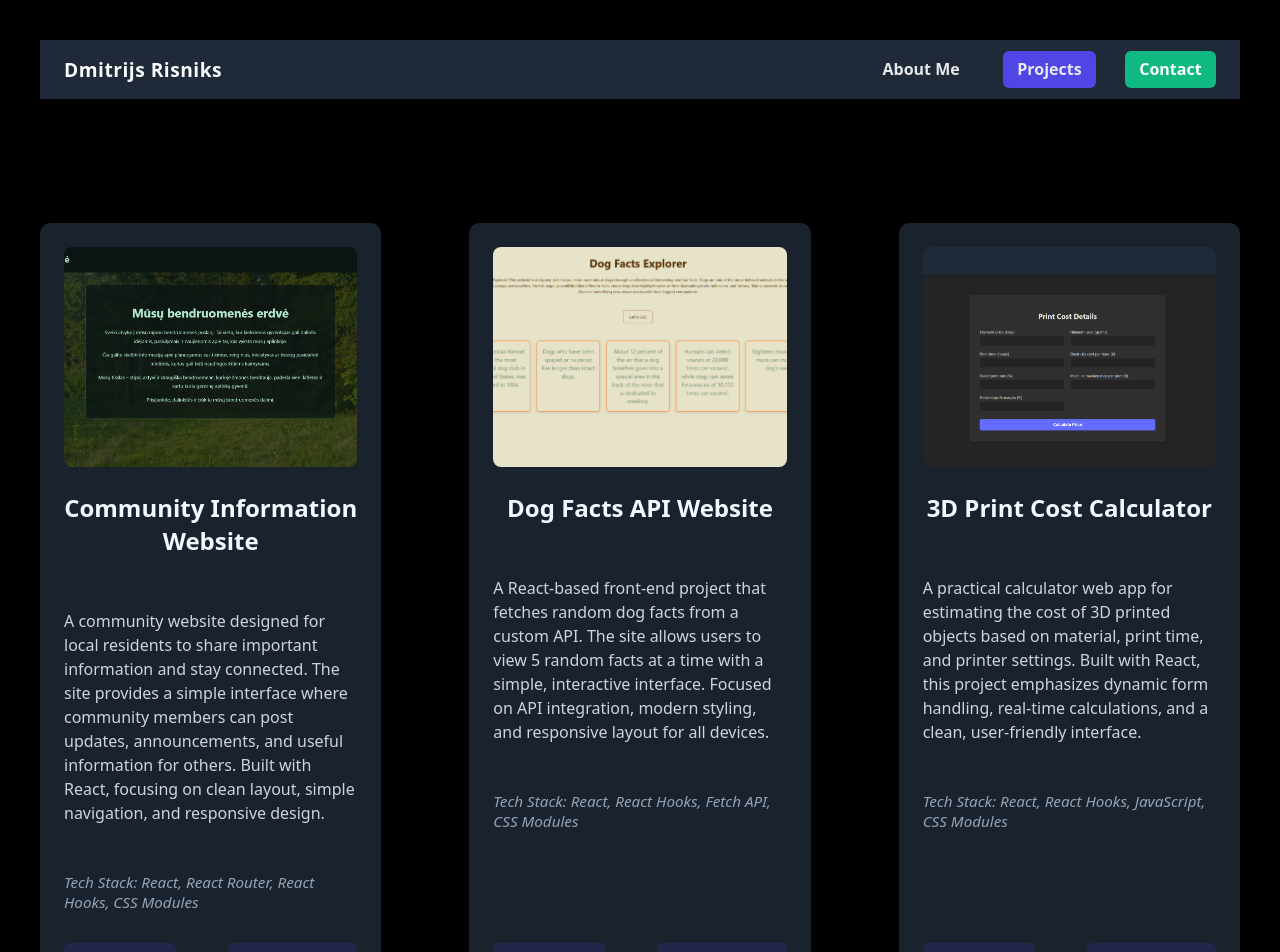
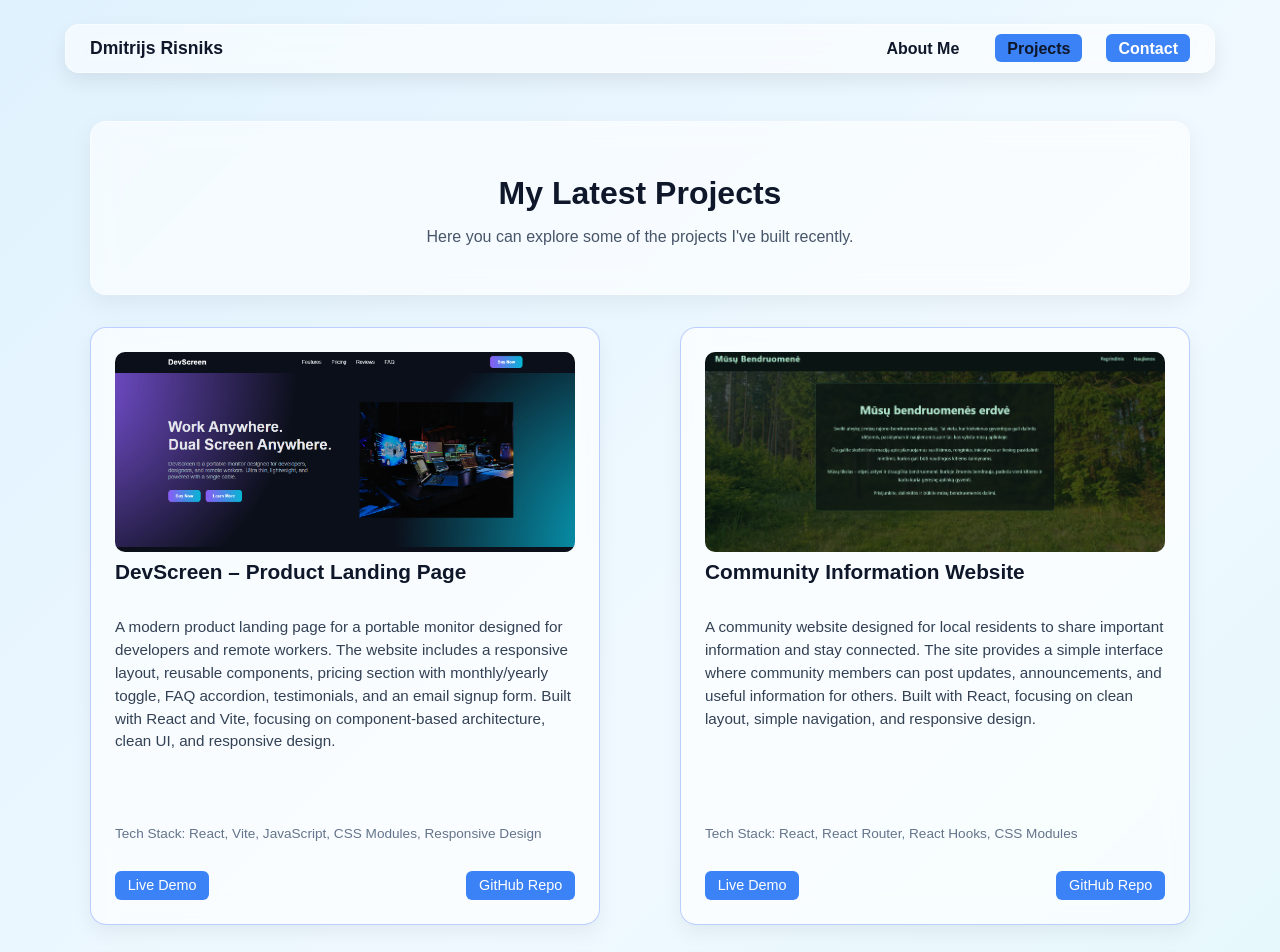
Before and after one commit to DvR1s/Portfolio-Page, a React (Vite) app: page /projects in a window 1280 px wide. Shown: the top 952 px of the page. Built offline with nearby package versions, Linux system fonts and the light colour scheme.

Commit message:
update css to diferent color pallete

```diff
--- a/src/App.css
+++ b/src/App.css
@@ -1,6 +1,25 @@
-:root {
-  font-family: system-ui, Avenir, Helvetica, Arial, sans-serif;
-  max-width: 100%;
-  padding: 2rem;
-  background-color: black;
+body {
+  margin: 0;
+  font-family: Arial, Helvetica, sans-serif;
+
+  background: linear-gradient(
+    135deg,
+    #e0f2fe 0%,
+    #f0f9ff 50%,
+    #e0f7fa 100%
+  );
+
+  min-height: 100vh;
 }
+
+h1, h2, h3 {
+  color: #0f172a;
+}
+
+p {
+  color: #334155;
+}
+
+.techStack {
+  color: #475569;
+}
--- a/src/components/MainNavigation.module.css
+++ b/src/components/MainNavigation.module.css
@@ -1,31 +1,34 @@
 .header {
   width: 100%;
-  background-color: #1f2937;
-  box-shadow: 0 2px 8px rgba(0, 0, 0, 0.2);
+  display: flex;
+  justify-content: center;
+  margin-top: 1.5rem;
 }
 
 .nav {
-  max-width: 1200px;
-  margin: 0 auto;
-  padding: 1rem 1.5rem;
-
+  width: 100%;
+  max-width: 1100px;
+  padding: 0.8rem 1.5rem;
   display: flex;
   justify-content: space-between;
   align-items: center;
+  background: rgba(255, 255, 255, 0.6);
+  backdrop-filter: blur(10px);
+  border-radius: 14px;
+  border: 1px solid rgba(255, 255, 255, 0.5);
+  box-shadow: 0 8px 20px rgba(0, 0, 0, 0.08);
 }
 
 .logo {
-  font-size: 1.2rem;
+  font-size: 1.1rem;
   font-weight: 700;
-  color: #f9fafb;
-  letter-spacing: 0.5px;
+  color: #0f172a;
 }
 
 .list {
   display: flex;
   align-items: center;
-  justify-content: center;
-  gap: 1.8rem;
+  gap: 1.5rem;
   list-style: none;
   margin: 0;
   padding: 0;
@@ -34,49 +37,47 @@
 .list a {
   font-weight: 600;
   text-decoration: none;
-  color: #e5e7eb;
-  padding: 0.45rem 0.9rem;
+  color: #0f172a;
+  padding: 0.35rem 0.75rem;
   border-radius: 6px;
   transition: all 0.2s ease;
 }
 
 .notactive {
-  color: #e5e7eb;
+  color: #0f172a;
 }
 
 .active {
-  background-color: #4f46e5;
+  background-color: #3b82f6;
   color: white;
 }
 
 .list a:hover {
-  background-color: #4338ca;
-  color: white;
+  background-color: #dbeafe;
+  color: #1d4ed8;
 }
 
 .contactButton {
-  background-color: #10b981;
+  background-color: #3b82f6;
   color: white !important;
   font-weight: 600;
-  padding: 0.45rem 0.9rem;
+  padding: 0.35rem 0.75rem;
   border-radius: 6px;
 }
 
 .contactButton:hover {
-  background-color: #059669;
+  background-color: #2563eb;
 }
 
 @media (max-width: 768px) {
   .nav {
+    width: 90%;
     flex-direction: column;
-    gap: 1rem;
+    gap: 0.8rem;
   }
 
   .list {
-    width: 100%;
     justify-content: center;
-    flex-direction: column;
     flex-wrap: wrap;
-    gap: 1rem;
   }
 }
--- a/src/components/Project.module.css
+++ b/src/components/Project.module.css
@@ -1,70 +1,62 @@
 .card {
-  width: 100%;
-  max-width: 450px;
   height: 100%;
-  box-sizing: border-box;
-  background-color: rgba(31,41,55,0.85);
   padding: 1.5rem;
-  border-radius: 10px;
-
   display: flex;
   flex-direction: column;
-  justify-content: space-between;
-
-  gap: 1rem;
-  box-shadow: 0 4px 12px rgba(0,0,0,0.25);
-  transition: transform 0.2s, box-shadow 0.2s;
+  background: rgba(255, 255, 255, 0.65);
+  backdrop-filter: blur(12px);
+  border-radius: 16px;
+  border: 1px solid rgba(137, 168, 255, 0.548);
+  box-shadow: 0 8px 20px rgba(0, 0, 0, 0.06);
 }
 
 .card:hover {
   transform: translateY(-6px);
-  box-shadow: 0 10px 24px rgba(0,0,0,0.35);
+  box-shadow: 0 12px 26px rgba(0, 0, 0, 0.1);
 }
 
 .image {
   width: 100%;
-  height: 220px;
+  height: 200px;
   object-fit: cover;
-  border-radius: 8px;
+  border-radius: 10px;
 }
 
-/* Title */
 .card h2 {
-  text-align: center;
-  font-size: 1.5rem;
-  color: #f0f9ff;
+  font-size: 1.3rem;
+  color: #0f172a;
   margin-top: 0.5rem;
 }
 
 .description {
-  font-size: 1rem;
-  color: #cbd5e1;
+  font-size: 0.95rem;
+  color: #334155;
   line-height: 1.5;
+  flex-grow: 1;
 }
 
 .techStack {
-  font-size: 0.95rem;
-  color: #94a3b8;
-  font-style: italic;
+  font-size: 0.85rem;
+  color: #64748b;
+  margin-top: 0.5rem;
 }
 
 .links {
   display: flex;
   justify-content: space-between;
-  margin-top: auto;
+  margin-top: 1rem;
 }
 
 .links a {
   text-decoration: none;
-  color: #4f46e5;
-  font-weight: 600;
-  padding: 0.5rem 0.9rem;
+  font-size: 0.9rem;
+  color: white;
+  background-color: #3b82f6;
+  padding: 0.4rem 0.8rem;
   border-radius: 6px;
-  background-color: rgba(79, 70, 229, 0.15);
-  transition: all 0.2s;
+  transition: background 0.2s;
 }
 
 .links a:hover {
-  background-color: #4f46e5;
-  color: white;
+  background-color: #2563eb;
 }
--- a/src/data/projects.js
+++ b/src/data/projects.js
@@ -4,8 +4,18 @@ import calcutalorPNG from "../resources/images/calculator.png";
 import fakeMonitorPNG from "../resources/images/fakeMonitor.png";
 
 export const PROJECTS = [
+    {
+    id: 1,
+    title: "DevScreen – Product Landing Page",
+    image: fakeMonitorPNG,
+    description:
+      "A modern product landing page for a portable monitor designed for developers and remote workers. The website includes a responsive layout, reusable components, pricing section with monthly/yearly toggle, FAQ accordion, testimonials, and an email signup form. Built with React and Vite, focusing on component-based architecture, clean UI, and responsive design.",
+    techStack: "React, Vite, JavaScript, CSS Modules, Responsive Design",
+    projectLink: "https://fake-monitor-landing-page.vercel.app/",
+    gitLink: "https://github.com/DvR1s/fake-monitor-landing-page.git",
+  },
   {
-    id: 1,
+    id: 2,
     title: "Community Information Website",
     image: bendriaPNG,
     description:
@@ -15,7 +25,7 @@ export const PROJECTS = [
     gitLink: "https://github.com/DvR1s/localNews-app.git",
   },
   {
-    id: 2,
+    id: 3,
     title: "Dog Facts API Website",
     image: dogFactsPNG,
     description:
@@ -25,7 +35,7 @@ export const PROJECTS = [
     gitLink: "https://github.com/DvR1s/Dog-API.git",
   },
   {
-    id: 3,
+    id: 4,
     title: "3D Print Cost Calculator",
     image: calcutalorPNG,
     description:
@@ -34,14 +44,4 @@ export const PROJECTS = [
     projectLink: "https://3-d-print-calculator-sigma.vercel.app/",
     gitLink: "https://github.com/DvR1s/3D-Print-Calculator.git",
   },
-  {
-    id: 4,
-    title: "DevScreen – Product Landing Page",
-    image: fakeMonitorPNG,
-    description:
-      "A modern product landing page for a portable monitor designed for developers and remote workers. The website includes a responsive layout, reusable components, pricing section with monthly/yearly toggle, FAQ accordion, testimonials, and an email signup form. Built with React and Vite, focusing on component-based architecture, clean UI, and responsive design.",
-    techStack: "React, Vite, JavaScript, CSS Modules, Responsive Design",
-    projectLink: "https://fake-monitor-landing-page.vercel.app/",
-    gitLink: "https://github.com/DvR1s/fake-monitor-landing-page.git",
-  },
 ];
--- a/src/routes/AboutMe.jsx
+++ b/src/routes/AboutMe.jsx
@@ -4,32 +4,23 @@ import selfImage from "../resources/images/selfImage.JPG";
 function AboutMe() {
   return (
     <div className={classes.pagefront}>
-      <div className={classes.imagebox}>
-        <img src={selfImage} alt="Dmitrijs Risniks" />
-      </div>
-
-      <div className={classes.aboutme}>
+      <div className={classes.card}>
+        <img
+          src={selfImage}
+          alt="Dmitrijs Risniks"
+          className={classes.image}
+        />
         <h2>Hi, I'm Dmitrijs Risniks</h2>
         <h3 className={classes.subtitle}>Junior React Developer</h3>
-
         <p>
-          I’m a junior React developer with a strong foundation in modern web
-          development. Through extensive hands-on training I built several
-          applications using React, including full-stack projects with Next.js.
-          During this process I gained practical experience working with React
-          components, hooks, routing, API integration and state management.
-        </p>
-
-        <p>
-          I’m still early in my developer journey and understand that there is
-          always more to learn. I enjoy solving problems, experimenting with new
-          technologies and continuously improving my skills by building real
+          I’m a junior React developer with hands-on experience building
+          applications with React and Next.js. I enjoy solving problems,
+          learning new technologies, and improving my skills by building real
           projects.
         </p>
-
         <p className={classes.tech}>
           <strong>Technologies:</strong> React • Next.js • React Router •
-          JavaScript (ES6+) • REST APIs • CSS Modules
+          JavaScript • REST APIs • CSS Modules
         </p>
       </div>
     </div>
--- a/src/routes/AboutMe.module.css
+++ b/src/routes/AboutMe.module.css
@@ -1,71 +1,72 @@
 .pagefront {
   display: flex;
-  flex-wrap: wrap;
   justify-content: center;
   align-items: center;
-  height: 70vh;
-  max-width: 1200px;
-  margin: 0 auto;
+  min-height: 80vh;
   padding: 2rem 1rem;
-  gap: 3rem;
-  color: lightcyan;
 }
 
-.imagebox img {
-  border: 2px solid lightcyan;
-  border-radius: 8px;
+.card {
   width: 100%;
-  max-width: 420px;
-  height: auto;
-  object-fit: cover;
+  max-width: 700px;
+  padding: 2.5rem;
+  display: flex;
+  flex-direction: column;
+  align-items: center;
+  text-align: center;
+  background: rgba(255, 255, 255, 0.6);
+  backdrop-filter: blur(12px);
+  -webkit-backdrop-filter: blur(12px);
+  border-radius: 20px;
+  border: 1px solid rgba(255, 255, 255, 0.5);
+  box-shadow: 0 10px 30px rgba(0, 0, 0, 0.08);
 }
 
-.aboutme {
-  flex: 1 1 380px;
-  line-height: 1.7;
+.image {
+  width: 140px;
+  height: 140px;
+  object-fit: cover;
+  border-radius: 50%;
+  margin-bottom: 1rem;
+  border: 3px solid rgba(255, 255, 255, 0.7);
 }
 
-.aboutme h2 {
-  font-size: 2.5rem;
-  margin-bottom: 0.4rem;
+.card h2 {
+  font-size: 2rem;
+  color: #0f172a;
+  margin-bottom: 0.3rem;
 }
 
 .subtitle {
-  font-size: 1.3rem;
-  color: #9ca3af;
-  margin-bottom: 1.5rem;
+  font-size: 1.1rem;
+  color: #475569;
+  margin-bottom: 1.2rem;
 }
 
-.aboutme p {
-  font-size: 1.1rem;
-  margin-bottom: 1rem;
-  color: #e5e7eb;
+.card p {
+  font-size: 1.05rem;
+  color: #334155;
+  line-height: 1.6;
+  max-width: 500px;
 }
 
 .tech {
-  margin-top: 1.5rem;
-  font-size: 1rem;
-  color: #cbd5e1;
+  margin-top: 1.2rem;
+  font-size: 0.95rem;
+  color: #475569;
 }
 
 @media (max-width: 768px) {
-  .pagefront {
-    flex-direction: column;
-    text-align: center;
-    height: auto;
-    padding-top: 3rem;
-    padding-bottom: 3rem;
+  .card {
+    padding: 2rem 1.5rem;
   }
 
-  .imagebox img {
-    max-width: 280px;
+  .image {
+    width: 110px;
+    height: 110px;
   }
 
-  .aboutme h2 {
-    font-size: 2rem;
-  }
-
-  .subtitle {
-    font-size: 1.1rem;
+  .card h2 {
+    font-size: 1.6rem;
   }
 }
--- a/src/routes/Projects.jsx
+++ b/src/routes/Projects.jsx
@@ -1,11 +1,11 @@
 import Project from "../components/Project";
 import classes from "./Projects.module.css";
-import {PROJECTS} from '../data/projects'
+import { PROJECTS } from "../data/projects";
 
 function Projects() {
   return (
-    <div className={classes.main}>
-      <div className={classes.maintext}>
+    <div className={classes.page}>
+      <div className={classes.headerCard}>
         <h1>My Latest Projects</h1>
         <p>Here you can explore some of the projects I've built recently.</p>
       </div>
--- a/src/routes/Projects.module.css
+++ b/src/routes/Projects.module.css
@@ -1,8 +1,33 @@
+.page {
+  max-width: 1100px;
+  margin: 3rem auto;
+  padding: 0 1rem;
+}
+
+.headerCard {
+  text-align: center;
+  padding: 2rem;
+  margin-bottom: 2rem;
+  background: rgba(255, 255, 255, 0.6);
+  backdrop-filter: blur(12px);
+  border-radius: 16px;
+  border: 1px solid rgba(255, 255, 255, 0.5);
+  box-shadow: 0 8px 24px rgba(0, 0, 0, 0.06);
+}
+
+.headerCard h1 {
+  color: #0f172a;
+  margin-bottom: 0.5rem;
+}
+
+.headerCard p {
+  color: #475569;
+}
+
 .projectsContainer {
   display: grid;
-  grid-template-columns: repeat(3, 1fr);
-  gap: 5.5rem;
-  justify-self: center;
+  grid-template-columns: repeat(2, 1fr);
+  gap: 5rem;
 }
 
 @media (max-width: 992px) {
```
